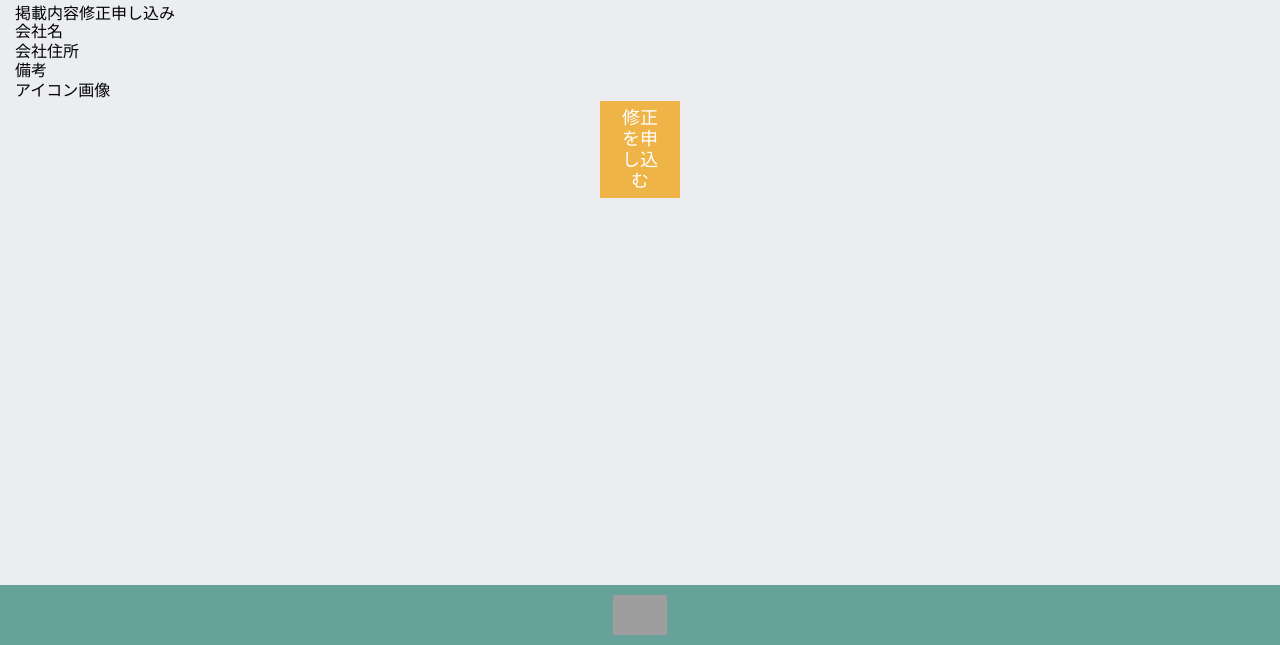
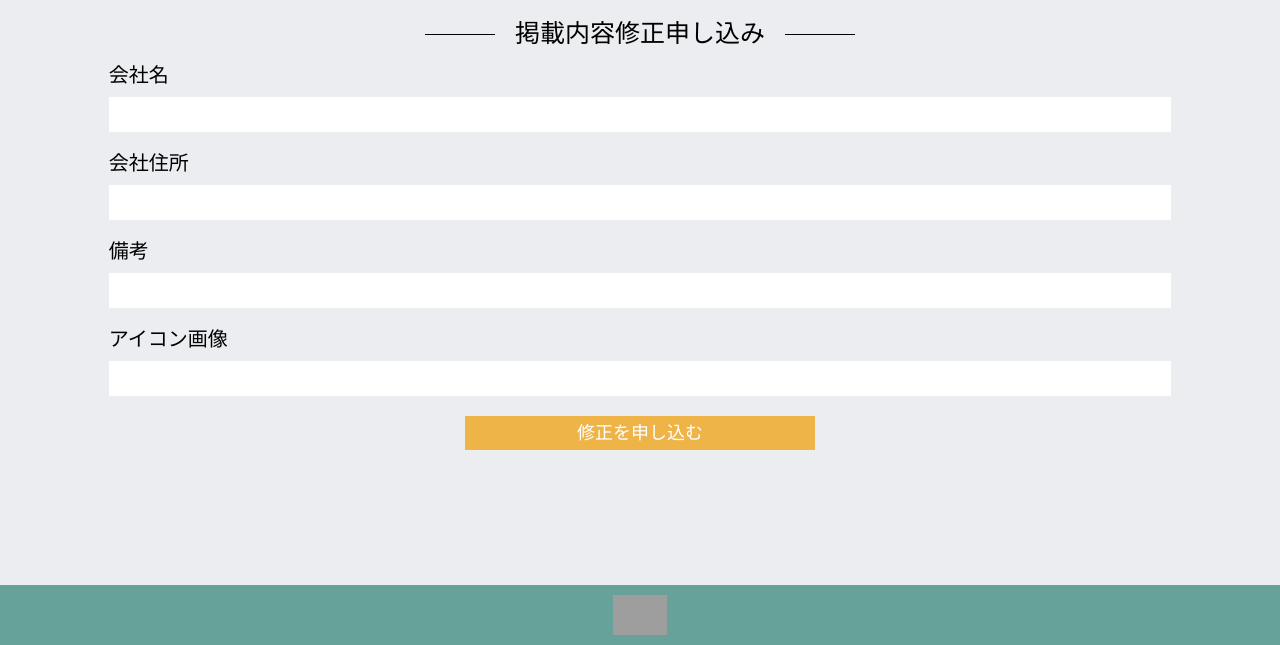
Before and after one commit to posse-ap/-teamdev-2022-posse1-team2B-, a PHP site: page /admin/agency/fixcontents.php in a window 1280 px wide. Shown: the part 155-800 px from the top of the page. Run offline with PHP 8.4, Linux system fonts and the light colour scheme; grey boxes are pictures that could not be loaded.

Commit message:
added css

```diff
--- a/src/admin/agency/fixcontents.php
+++ b/src/admin/agency/fixcontents.php
@@ -19,8 +19,8 @@
 <body>
   <?php include (dirname(__FILE__) . "/agency_header.php");?>
   <div class="main">
-    <h1>掲載内容修正申し込み</h1>
-    <form action="../../thanks.php" method="POST">
+    <h1 class="pagetitle">掲載内容修正申し込み</h1>
+    <form action="../../thanks.php" method="POST" class="inputform">
       <div>
         <label for="companyName">会社名</label>
         <input type="text" id="companyName">
@@ -37,7 +37,7 @@
         <label for="companyImage">アイコン画像</label>
         <input type="text" id="companyimage">
       </div>
-      <button type="submit" class="submitbtn">修正を申し込む</button>
+      <button type="submit" class="inquirybtn">修正を申し込む</button>
     </form>
   </div>
   <?php include (dirname(__FILE__) . "/agency_footer.php");?>
```
